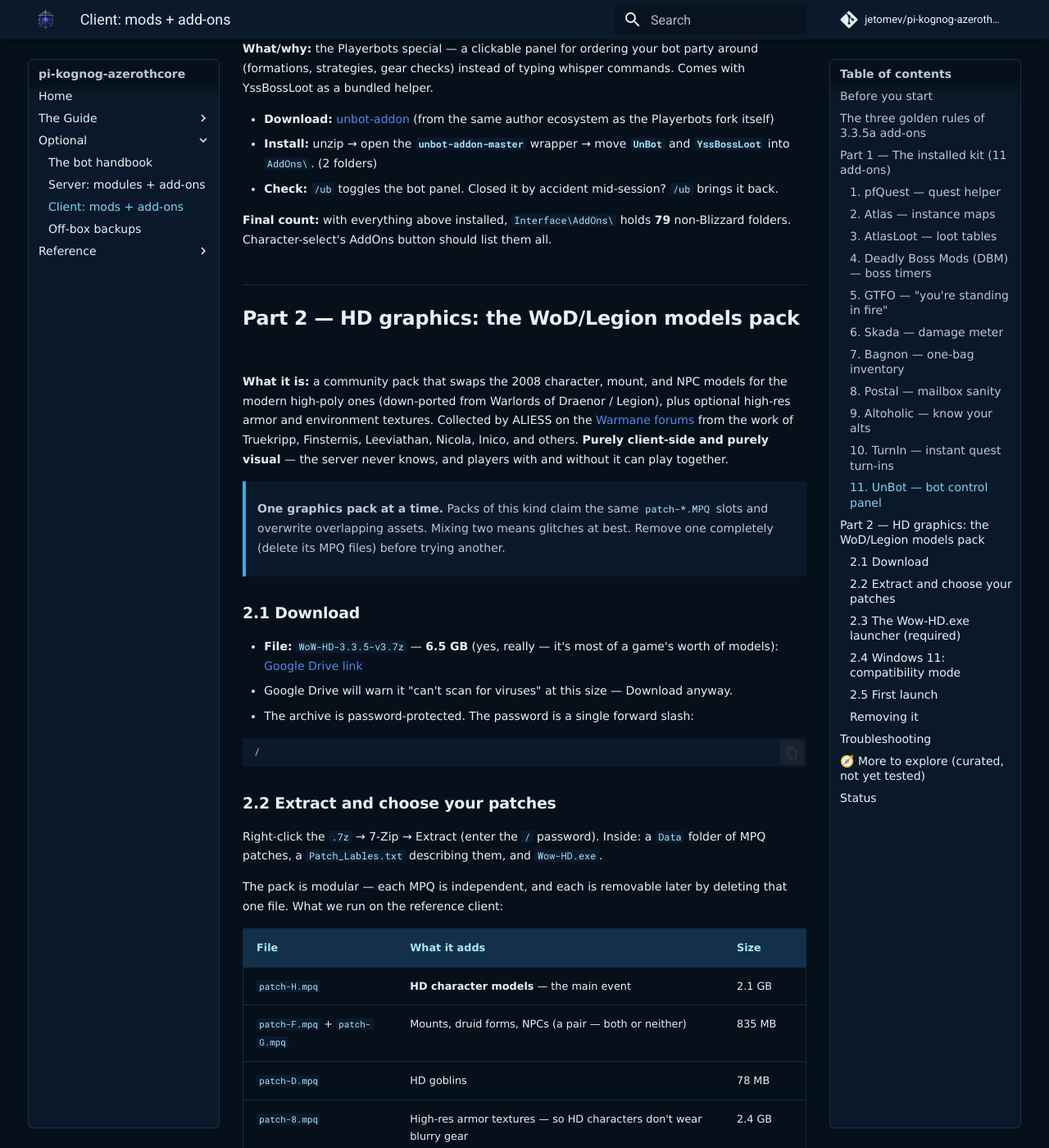
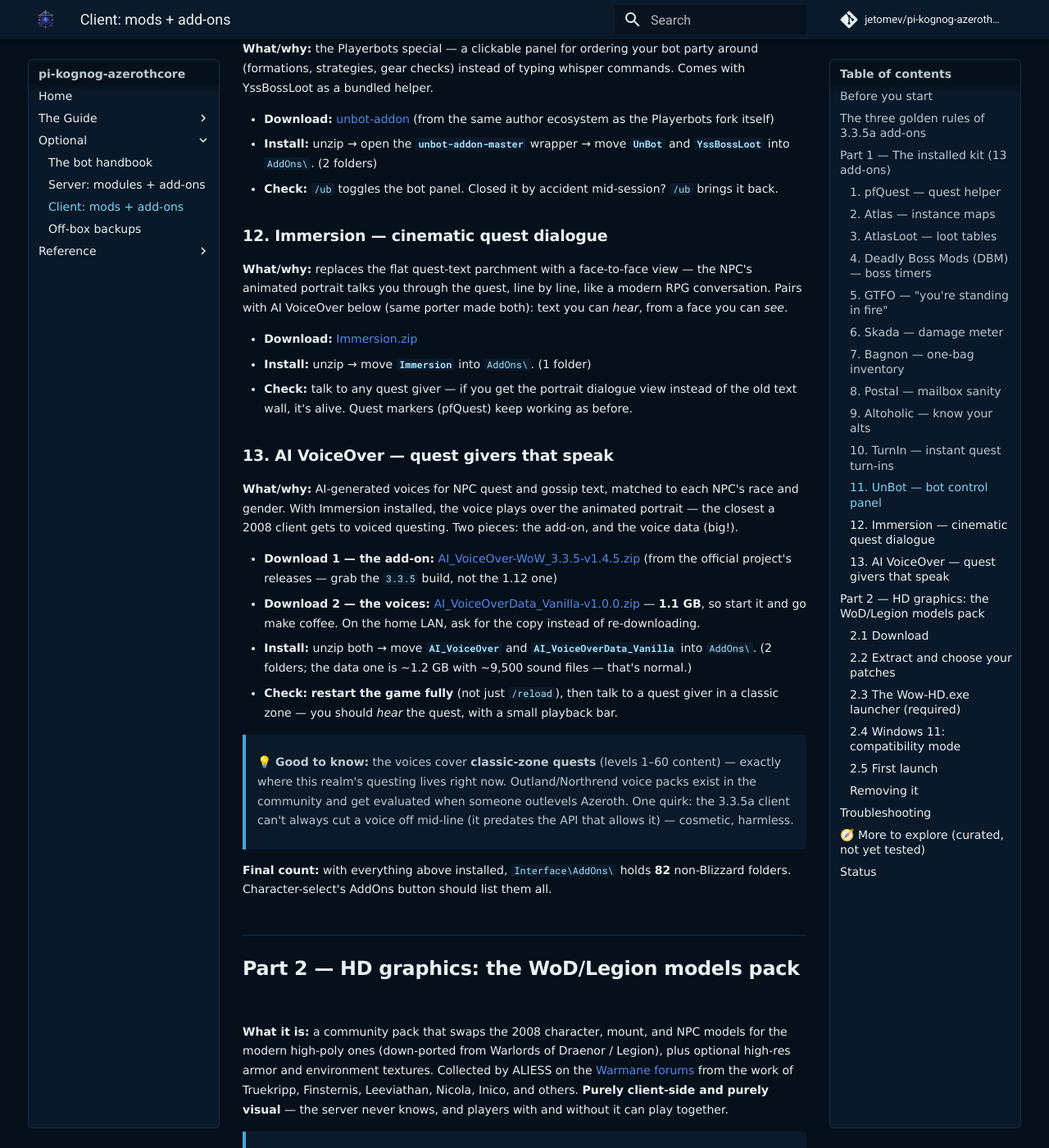
Before and after one commit to jetomev/pi-kognog-azerothcore, an MkDocs documentation site: the page built from docs/optional-client-addons.md, in a window 1280 px wide and 1400 px high, scrolled down 3845 px. Shown: the whole window at 82% size. Built offline with MkDocs 1.6.1 and Material for MkDocs 9.7.7, drawn with Linux system fonts in a browser that asks for light colours; comment, search, counter and statistics services are not loaded; some of the changed text lies outside the part shown.

Commit message:
Kit grows to 13: Immersion + AI VoiceOver installed and blessed — the immersion pair
Guide: entries 12 & 13 appended to the flat list (Balih's ruling: no wave
numbering — just more of what we have), final count 79 -> 82 verified on the
live client; Immersion promoted out of More-to-explore per that table's own
rule. Census: both rows flipped to INSTALLED 2026-08-05.

Co-Authored-By: Claude Fable 5 <noreply@anthropic.com>

```diff
--- a/docs/optional-client-addons.md
+++ b/docs/optional-client-addons.md
@@ -40,7 +40,7 @@ one at a time, checking each works before the next — same rule as the server s
 > next. When something breaks after 11 installs at once, you learn nothing; one at a
 > time, the culprit identifies itself.
 
-## Part 1 — The installed kit (11 add-ons)
+## Part 1 — The installed kit (13 add-ons)
 
 The order below is deliberate: the first three change how you *play*, the rest are
 comfort. Stop wherever you like — every one is independent.
@@ -162,7 +162,45 @@ Comes with YssBossLoot as a bundled helper.
 - **Check:** `/ub` toggles the bot panel. Closed it by accident mid-session? `/ub`
   brings it back.
 
-**Final count:** with everything above installed, `Interface\AddOns\` holds **79**
+### 12. Immersion — cinematic quest dialogue
+
+**What/why:** replaces the flat quest-text parchment with a face-to-face view — the
+NPC's animated portrait talks you through the quest, line by line, like a modern RPG
+conversation. Pairs with AI VoiceOver below (same porter made both): text you can
+*hear*, from a face you can *see*.
+
+- **Download:** [Immersion.zip](https://github.com/s0h2x/Immersion-WotLK/releases/download/1.4.14/Immersion.zip)
+- **Install:** unzip → move **`Immersion`** into `AddOns\`. (1 folder)
+- **Check:** talk to any quest giver — if you get the portrait dialogue view instead
+  of the old text wall, it's alive. Quest markers (pfQuest) keep working as before.
+
+### 13. AI VoiceOver — quest givers that speak
+
+**What/why:** AI-generated voices for NPC quest and gossip text, matched to each
+NPC's race and gender. With Immersion installed, the voice plays over the animated
+portrait — the closest a 2008 client gets to voiced questing. Two pieces: the add-on,
+and the voice data (big!).
+
+- **Download 1 — the add-on:**
+  [AI_VoiceOver-WoW_3.3.5-v1.4.5.zip](https://github.com/mrthinger/wow-voiceover/releases/download/v1.4.5/AI_VoiceOver-WoW_3.3.5-v1.4.5.zip)
+  (from the official project's releases — grab the `3.3.5` build, not the 1.12 one)
+- **Download 2 — the voices:**
+  [AI_VoiceOverData_Vanilla-v1.0.0.zip](https://github.com/mrthinger/wow-voiceover/releases/download/v1.3.1/AI_VoiceOverData_Vanilla-v1.0.0.zip)
+  — **1.1 GB**, so start it and go make coffee. On the home LAN, ask for the copy
+  instead of re-downloading.
+- **Install:** unzip both → move **`AI_VoiceOver`** and **`AI_VoiceOverData_Vanilla`**
+  into `AddOns\`. (2 folders; the data one is ~1.2 GB with ~9,500 sound files — that's
+  normal.)
+- **Check:** **restart the game fully** (not just `/reload`), then talk to a quest
+  giver in a classic zone — you should *hear* the quest, with a small playback bar.
+
+> 💡 **Good to know:** the voices cover **classic-zone quests** (levels 1–60 content) —
+> exactly where this realm's questing lives right now. Outland/Northrend voice packs
+> exist in the community and get evaluated when someone outlevels Azeroth. One quirk:
+> the 3.3.5a client can't always cut a voice off mid-line (it predates the API that
+> allows it) — cosmetic, harmless.
+
+**Final count:** with everything above installed, `Interface\AddOns\` holds **82**
 non-Blizzard folders. Character-select's AddOns button should list them all.
 
 ## Part 2 — HD graphics: the WoD/Legion models pack
@@ -287,7 +324,8 @@ kit's downloads above come straight from it).
 
 ## Status
 
-**The 11-add-on kit + the HD models pack: installed and play-tested on the reference
-client, August 2026.** Rule unchanged: what's written here is what actually happened.
+**The 13-add-on kit + the HD models pack: installed and play-tested on the reference
+client, August 2026.** (Latest additions: Immersion + AI VoiceOver — the "immersion
+pair" — promoted from the explore list below on 2026-08-05.) Rule unchanged: what's written here is what actually happened.
 For the server half — modules compiled into the worldserver — see
 [Server: modules + add-ons](optional-modules.md).
```
Also changed, not shown: other parts of docs/optional-client-addons.md (+0 -1 lines), research/module-census-2026.md (+2 -2 lines).
